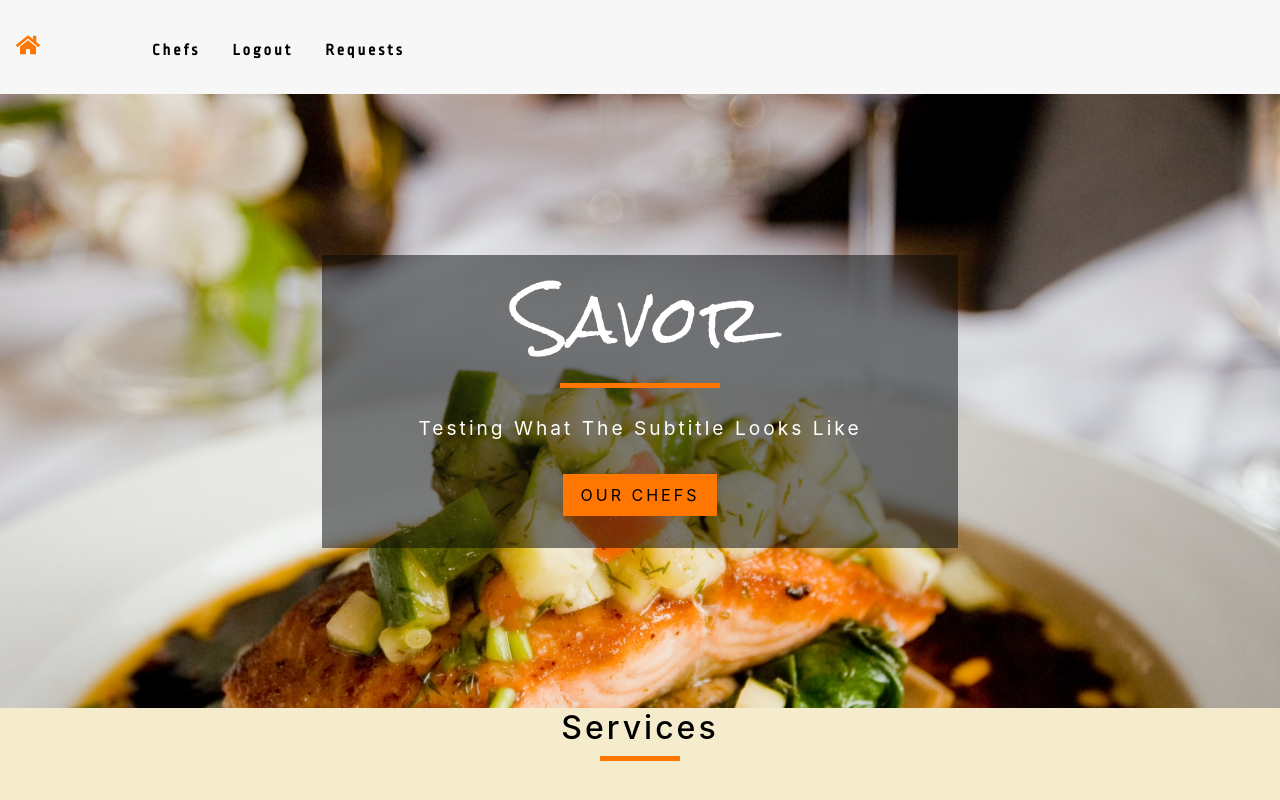
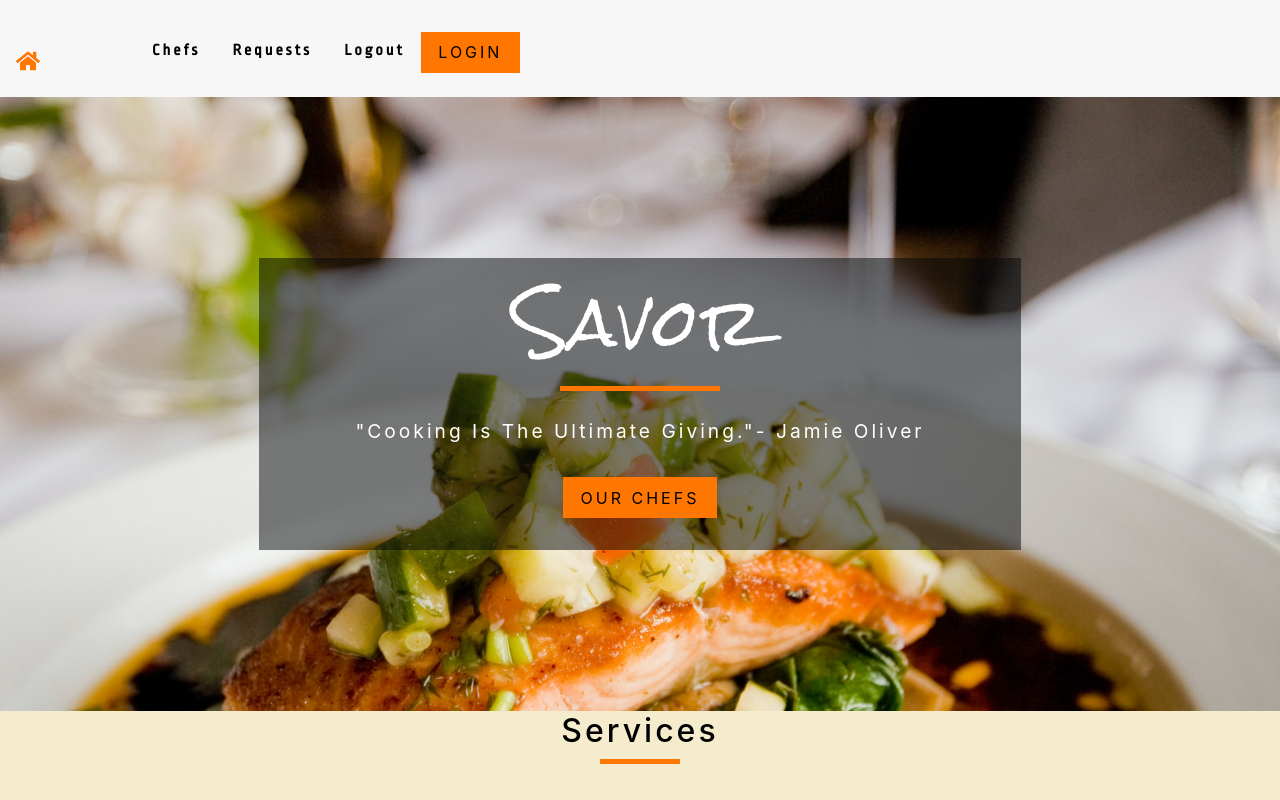
Before and after one commit to yashiazize/CapstoneProject, a React (Create React App) app in the folder front-end/: page / in a window 1280 px wide. Shown: the top 800 px of the page. Built offline with nearby package versions, Linux system fonts and the light colour scheme; no server answers.

Commit message:
pause to update heroku

```diff
--- a/front-end/src/App.css
+++ b/front-end/src/App.css
@@ -108,6 +108,7 @@ ul {
 .nav-header {
 	display: flex;
 	justify-content: space-between;
+	align-items: center;
 	margin: 0 1rem;
 }
 
@@ -151,7 +152,12 @@ ul {
 }
 
 .show-nav {
-	height: 100px;
+	height: 50px;
+	padding-top: 1rem;
+}
+
+.sign-up-btn {
+	cursor: pointer;
 }
 
 @media screen and (min-width: 768px) {
@@ -162,7 +168,6 @@ ul {
 		margin: 0 auto;
 		display: flex;
 	}
-
 	.nav-links {
 		height: auto;
 		display: flex;
--- a/front-end/src/Components/LoginForm.js
+++ b/front-end/src/Components/LoginForm.js
@@ -2,9 +2,9 @@ import React, { useRef, useState } from "react";
 import { useAuth } from "../Providers/AuthProvider";
 import { Link, useHistory } from "react-router-dom";
 import { signInWithGoogle } from "../Services/Firebase";
-import googleIcon from "../Images/googleicon.png"
+import googleIcon from "../Images/googleicon.png";
 
-const LoginForm = ({setModalOpen}) => {
+const LoginForm = ({ setModalOpen }) => {
 	const emailRef = useRef();
 	const passwordRef = useRef();
 	const { login } = useAuth();
@@ -17,12 +17,12 @@ const LoginForm = ({setModalOpen}) => {
 		try {
 			setError("");
 			setLoading(true);
-      console.log(loading)
+			console.log(loading);
 			await login(emailRef.current.value, passwordRef.current.value);
 			history.push("/");
 		} catch {
 			setError("Failed to log in");
-      alert(error)
+			alert(error);
 		}
 
 		setLoading(false);
@@ -54,12 +54,12 @@ const LoginForm = ({setModalOpen}) => {
 					{/* <button className="loginBtn2" onClick={signInWithGoogle}><img alt="googleImg"className="googleImg" src={googleIcon}/>
           Sign in with Google
         </button> */}
-        <p className="textTwo">
-          Dont have an account? <Link to="/users/new">Sign up</Link>
+					<p className="textTwo" onClick={() => setModalOpen(false)}>
+						Dont have an account?
+						<Link to="/users/new">Sign up</Link>
 					</p>
 				</div>
 			</section>
-
 		</div>
 	);
 };
--- a/front-end/src/Components/NavBar.js
+++ b/front-end/src/Components/NavBar.js
@@ -1,6 +1,7 @@
 import React, { useState } from "react";
 import { NavLink } from "react-router-dom";
 import { FaAlignRight, FaHome } from "react-icons/fa";
+// BiLogInCircle;
 import { signOut } from "../Services/Firebase";
 import { useAuth } from "../Providers/AuthProvider";
 import LoginForm from "./LoginForm";
@@ -22,6 +23,7 @@ const NavBar = () => {
 					<NavLink to={"/"}>
 						<FaHome className="nav-icon" />
 					</NavLink>
+
 					<button type="button" className="nav-btn" onClick={handleToggle}>
 						<FaAlignRight className="nav-icon" />
 					</button>
@@ -31,17 +33,23 @@ const NavBar = () => {
 						<NavLink to={"/users/chefs"}>Chefs</NavLink>
 					</li>
 					<li>
+						<NavLink to={"/bookings/:id"}>Requests</NavLink>
+					</li>
+					<li>
 						<NavLink to={"/"} onClick={signOut}>
 							Logout
 						</NavLink>
 					</li>
 					<li>
-						<NavLink to={"/bookings/:id"}>Requests</NavLink>
+						<button
+							className="btn-primary sign-up-btn"
+							onClick={() => setModalOpen(!modalOpen)}
+						>
+							Login
+						</button>
 					</li>
-					<li>{/* <NavLink to={"/users/login"}>Login</NavLink> */}</li>
-					<button className="nav-btn" onClick={() => setModalOpen(!modalOpen)}>
-						Login
-					</button>
+
+					{/* <NavLink to={"/users/login"}>Login</NavLink> */}
 				</ul>
 			</div>
 			{modalOpen ? <LoginForm setModalOpen={setModalOpen} /> : null}
--- a/front-end/src/Pages/Home.js
+++ b/front-end/src/Pages/Home.js
@@ -9,7 +9,7 @@ const Home = () => {
 			<Hero>
 				<Banner
 					title="Savor"
-					subtitle="testing what the subtitle looks like"
+					subtitle='"Cooking is the ultimate giving."- Jamie Oliver'
 				>
 					<Link to={"/users/chefs"} className="btn-primary">
 						our chefs
```
Lines whose indentation alone changed are shown as unchanged.
